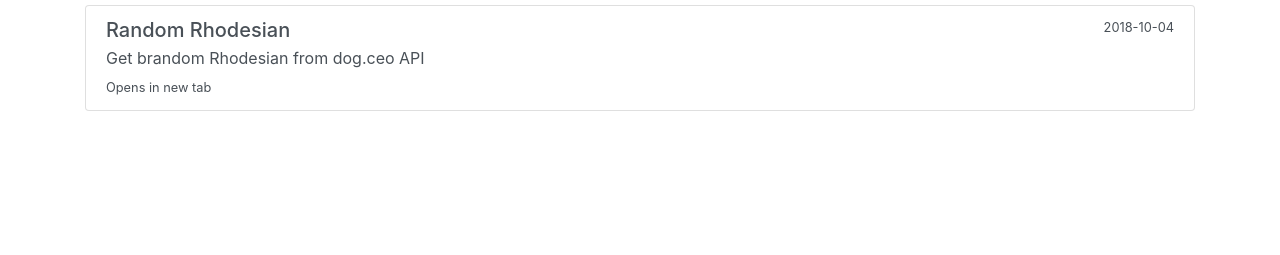
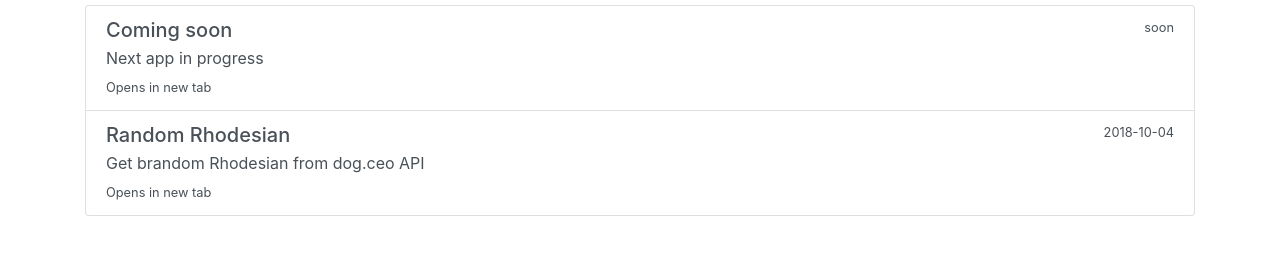
Before and after one commit to lukaszwos/l7s.works, a plain HTML site: page stoapps.html in a window 1280 px wide. Shown: the part 107-362 px from the top of the page. Drawn offline with nearby package versions, Linux system fonts and the light colour scheme.

Commit message:
kolejne drobne poprawki

```diff
--- a/stoapps.html
+++ b/stoapps.html
@@ -18,7 +18,7 @@
 
 	<div class="container">
 			<nav class="navbar navbar-expand-lg navbar-dark bg-primary">
-					<a class="navbar-brand" href="#">L7S</a>
+					<a class="navbar-brand" href="./index.html">L7S</a>
 					<button class="navbar-toggler" type="button" data-toggle="collapse" data-target="#navbarSupportedContent" aria-controls="navbarSupportedContent" aria-expanded="false" aria-label="Toggle navigation">
 					  <span class="navbar-toggler-icon"></span>
 					</button>
@@ -44,6 +44,17 @@
 			<h1>stoApps</h1>
 
 			<div class="list-group">
+
+					<a href="#" target="_blank" class="list-group-item list-group-item-action flex-column align-items-start">
+						<div class="d-flex w-100 justify-content-between">
+						  <h5 class="mb-1">Coming soon</h5>
+						  <small>soon</small>
+						</div>
+						<p class="mb-1">Next app in progress</p>
+						<small>Opens in new tab</small>
+					  </a>
+
+
 					<a href="./stoapps/one.html" target="_blank" class="list-group-item list-group-item-action flex-column align-items-start">
 					  <div class="d-flex w-100 justify-content-between">
 						<h5 class="mb-1">Random Rhodesian</h5>
```
Also changed, not shown: index.html (+1 -1 lines).
